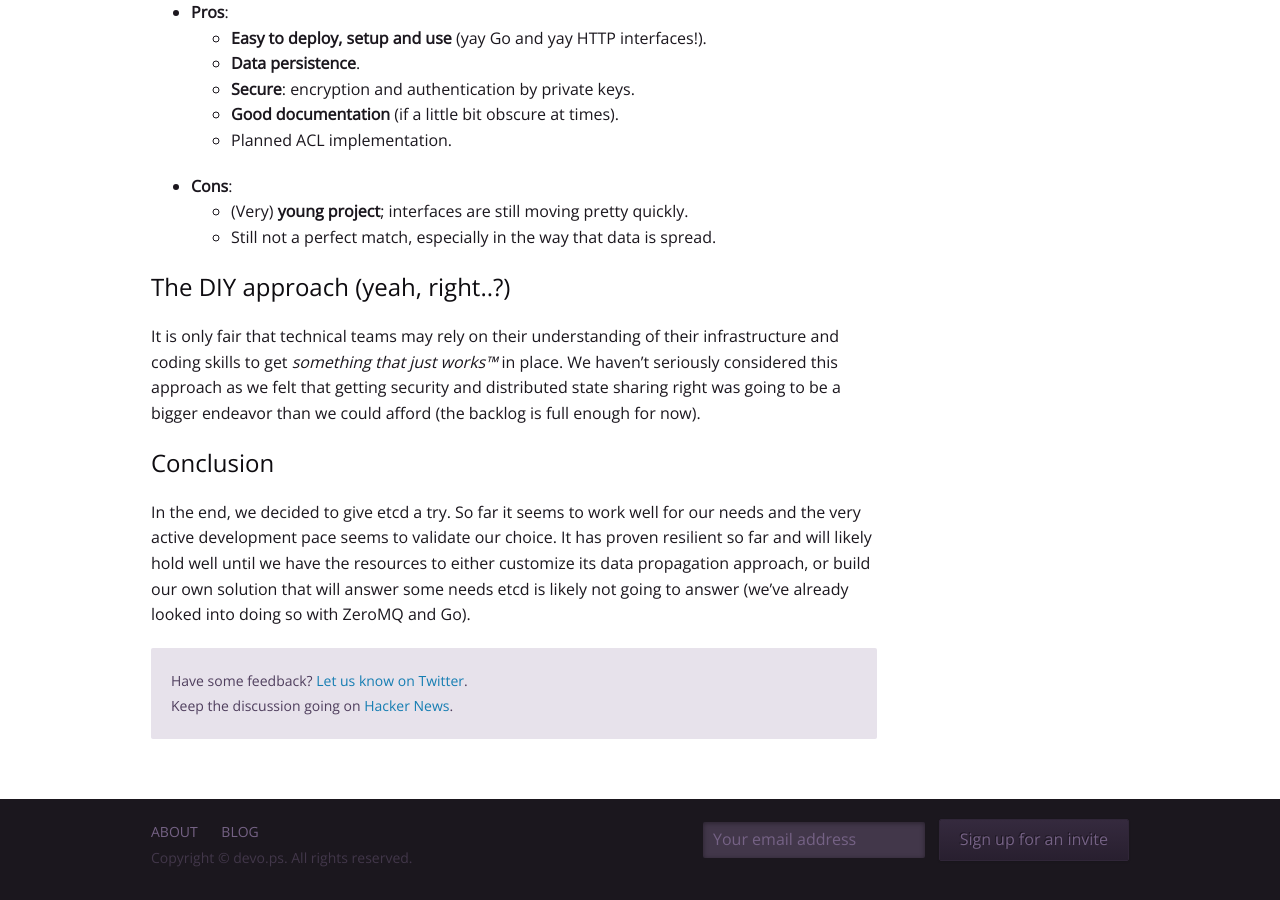
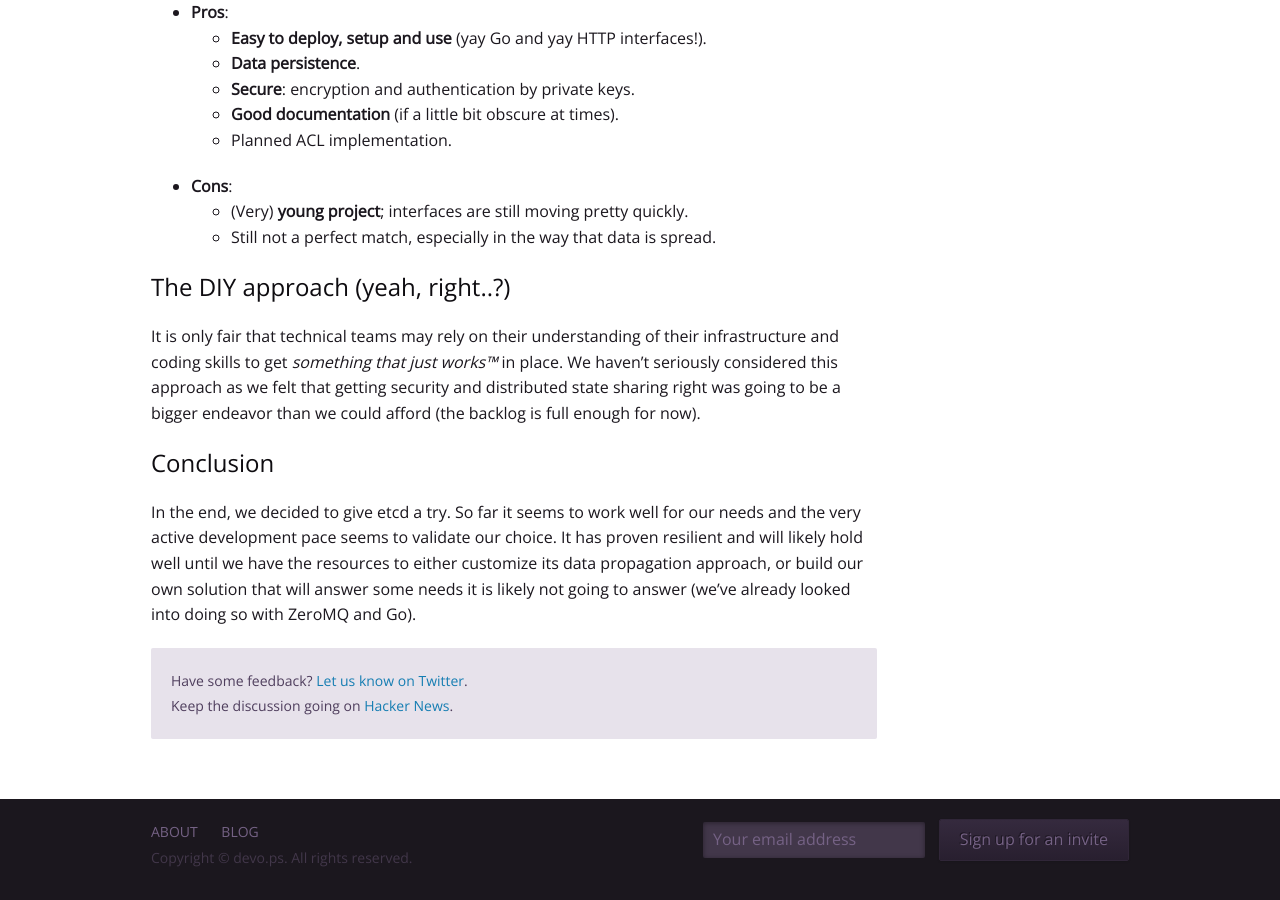
Before and after one commit to isabella232/devo-ps.github.io, a Jekyll site: the page built from _posts/blog/2013-09-11-zookeeper-vs-doozer-vs-etcd.md, in a window 1280 px wide and 900 px high, scrolled down 2353 px. Built offline with Jekyll 4.4.1, drawn with Linux system fonts in a browser that asks for light colours; comment, search, counter and statistics services are not loaded.

Commit message:
Update 2013-09-11-zookeeper-vs-doozer-vs-etcd.md

```diff
--- a/_posts/blog/2013-09-11-zookeeper-vs-doozer-vs-etcd.md
+++ b/_posts/blog/2013-09-11-zookeeper-vs-doozer-vs-etcd.md
@@ -75,4 +75,4 @@ It is only fair that technical teams may rely on their understanding of their in
 
 ### Conclusion
 
-In the end, we decided to give etcd a try. So far it seems to work well for our needs and the very active development pace seems to validate our choice. It has proven resilient so far and will likely hold well until we have the resources to either customize its data propagation approach, or build our own solution that will answer some needs etcd is likely not going to answer (we've already looked into doing so with ZeroMQ and Go).
+In the end, we decided to give etcd a try. So far it seems to work well for our needs and the very active development pace seems to validate our choice. It has proven resilient and will likely hold well until we have the resources to either customize its data propagation approach, or build our own solution that will answer some needs it is likely not going to answer (we've already looked into doing so with ZeroMQ and Go).
```
